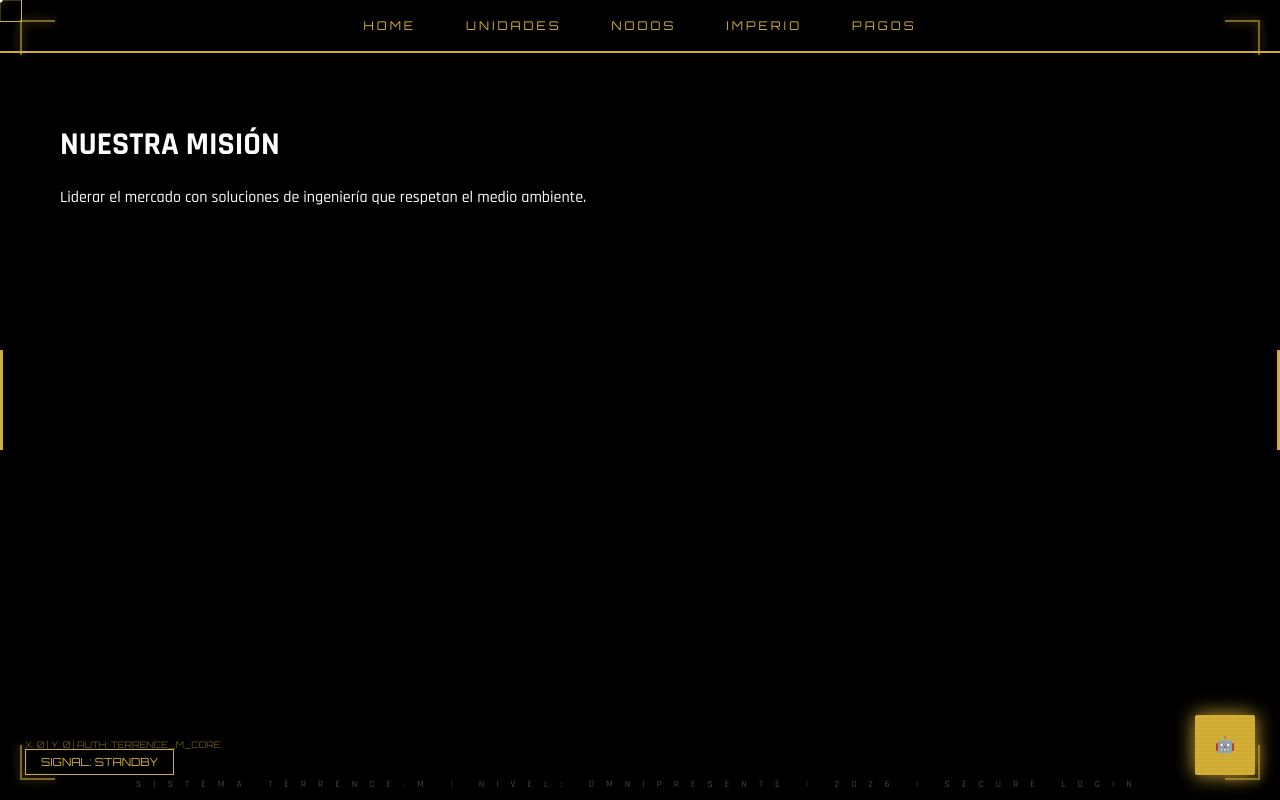
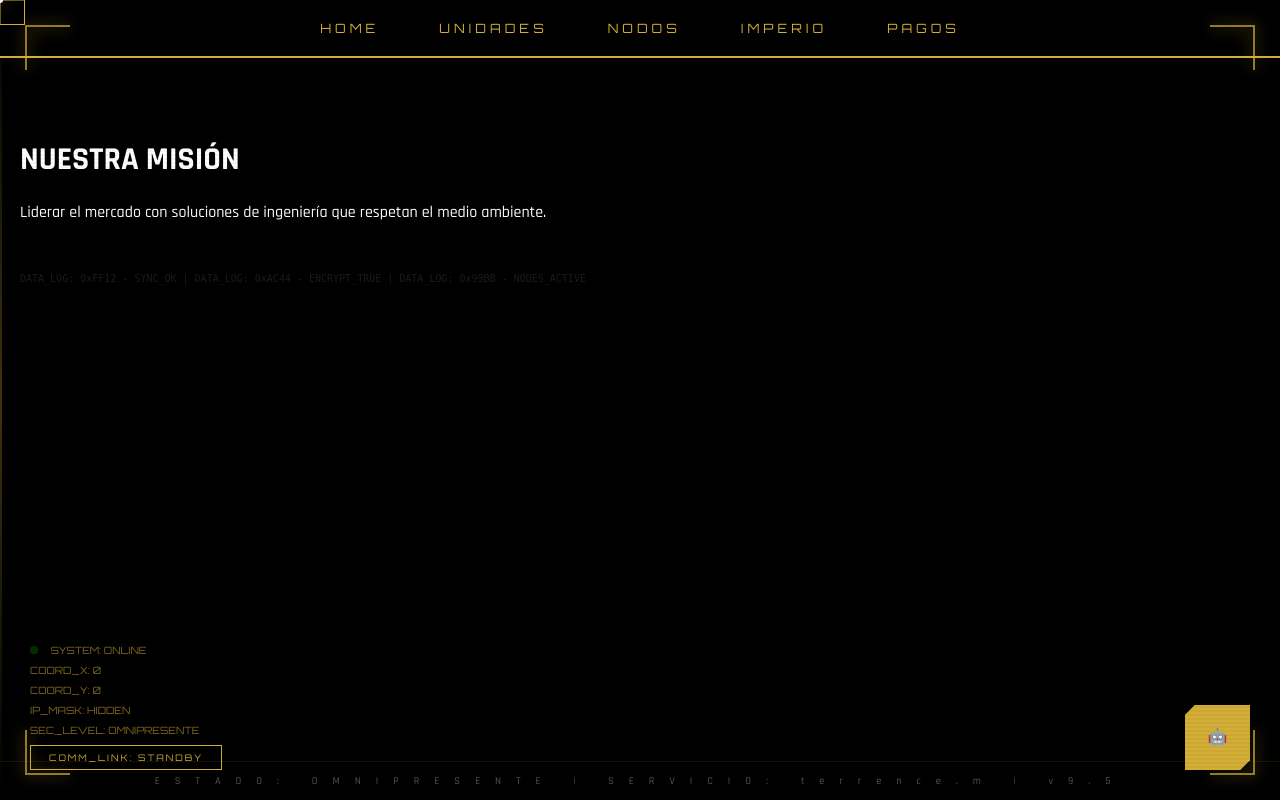
Before and after one commit to Terrence2333/terrence_m_ecokids, a Flask app: page /about in a window 1280 px wide. Run offline with Flask 3, Linux system fonts and the light colour scheme.

Commit message:
Actualización Automática Nivel Dios - Terrence Mayorga

```diff
--- a/templates/base.html
+++ b/templates/base.html
@@ -7,104 +7,156 @@
     <link href="https://fonts.googleapis.com/css2?family=Orbitron:wght@400;700&family=Rajdhani:wght@300;500;700&display=swap" rel="stylesheet">
     <script src="https://cdn.jsdelivr.net/particles.js/2.0.0/particles.min.js"></script>
     <style>
-        :root { --gold: #d4af37; --bright: #f9e272; --dark: #020205; --neon: #00ff00; }
+        :root { --gold: #d4af37; --bright: #f9e272; --dark: #020205; --neon: #00ff00; --red: #ff0000; }
         * { cursor: none !important; box-sizing: border-box; }
         body { background: var(--dark); color: #fff; font-family: 'Rajdhani', sans-serif; margin: 0; overflow: hidden; height: 100vh; }
 
-        /* INFRAESTRUCTURA VISUAL MILITAR */
-        #particles-js, .bg-mesh, .scanlines, .overlay-tactical { position: fixed; top: 0; left: 0; width: 100%; height: 100%; pointer-events: none !important; z-index: 1; }
-        .bg-mesh { background: radial-gradient(circle at 50% 50%, rgba(20, 30, 70, 0.3) 0%, transparent 70%), linear-gradient(rgba(212,175,55,0.03) 1px, transparent 1px), linear-gradient(90deg, rgba(212,175,55,0.03) 1px, transparent 1px); background-size: 100% 100%, 45px 45px, 45px 45px; z-index: 0; }
-        .scanlines { background: linear-gradient(rgba(18, 16, 16, 0) 50%, rgba(0, 0, 0, 0.1) 50%); background-size: 100% 4px; opacity: 0.2; z-index: 9990; }
+        /* FONDO DE NEBULOSA Y MALLA TÁCTICA */
+        #particles-js, .bg-mesh, .scanlines, .tactical-overlay { position: fixed; top: 0; left: 0; width: 100%; height: 100%; pointer-events: none !important; z-index: 1; }
+        .bg-mesh {
+            background: radial-gradient(circle at 50% 50%, rgba(20, 30, 80, 0.4) 0%, transparent 80%),
+                        linear-gradient(rgba(212,175,55,0.04) 1px, transparent 1px),
+                        linear-gradient(90deg, rgba(212,175,55,0.04) 1px, transparent 1px);
+            background-size: 100% 100%, 50px 50px, 50px 50px; z-index: 0;
+        }
+        .scanlines { background: linear-gradient(rgba(18, 16, 16, 0) 50%, rgba(0, 0, 0, 0.15) 50%); background-size: 100% 4px; opacity: 0.25; z-index: 9990; }
 
-        /* MARCOS DE SEGURIDAD L-BRACKETS */
-        .c-frame { position: fixed; width: 35px; height: 35px; border: 2px solid var(--gold); z-index: 9991; opacity: 0.6; filter: drop-shadow(0 0 5px var(--gold)); }
-        .tl { top: 20px; left: 20px; border-right: 0; border-bottom: 0; }
-        .tr { top: 20px; right: 20px; border-left: 0; border-bottom: 0; }
-        .bl { bottom: 20px; left: 20px; border-right: 0; border-top: 0; }
-        .br { bottom: 20px; right: 20px; border-left: 0; border-top: 0; }
+        /* MARCOS DE ENFOQUE MILITAR (L-BRACKETS) */
+        .c-frame { position: fixed; width: 45px; height: 45px; border: 2px solid var(--gold); z-index: 9991; opacity: 0.7; filter: drop-shadow(0 0 8px var(--gold)); transition: 0.3s; }
+        .tl { top: 25px; left: 25px; border-right: 0; border-bottom: 0; }
+        .tr { top: 25px; right: 25px; border-left: 0; border-bottom: 0; }
+        .bl { bottom: 25px; left: 25px; border-right: 0; border-top: 0; }
+        .br { bottom: 25px; right: 25px; border-left: 0; border-top: 0; }
 
-        /* CURSOR TÁCTICO CROSSHAIR */
-        #custom-cursor { position: fixed; width: 44px; height: 44px; border: 1px solid var(--gold); pointer-events: none; z-index: 10000; transform: translate(-50%, -50%); display: flex; align-items: center; justify-content: center; transition: transform 0.1s ease-out; }
-        #custom-cursor::before { content: ''; position: absolute; width: 100%; height: 1px; background: rgba(212,175,55,0.3); }
-        #custom-cursor::after { content: ''; position: absolute; width: 1px; height: 100%; background: rgba(212,175,55,0.3); }
-        #cursor-dot { position: fixed; width: 5px; height: 5px; background: #fff; border-radius: 50%; pointer-events: none; z-index: 10001; transform: translate(-50%, -50%); box-shadow: 0 0 12px var(--gold); }
+        /* CURSOR CROSSHAIR AVANZADO */
+        #custom-cursor { position: fixed; width: 50px; height: 50px; border: 1px solid var(--gold); pointer-events: none; z-index: 10000; transform: translate(-50%, -50%); display: flex; align-items: center; justify-content: center; }
+        #custom-cursor::before { content: ''; position: absolute; width: 100%; height: 1px; background: rgba(212,175,55,0.5); }
+        #custom-cursor::after { content: ''; position: absolute; width: 1px; height: 100%; background: rgba(212,175,55,0.5); }
+        #cursor-dot { position: fixed; width: 6px; height: 6px; background: #fff; border-radius: 50%; pointer-events: none; z-index: 10001; transform: translate(-50%, -50%); box-shadow: 0 0 15px var(--gold); }
 
-        /* NAVEGACIÓN Y CONTENEDORES */
-        nav { background: rgba(0,0,0,0.96); border-bottom: 2px solid var(--gold); padding: 18px; display: flex; justify-content: center; position: sticky; top: 0; z-index: 5000; backdrop-filter: blur(10px); }
-        nav a { color: var(--gold); text-decoration: none; margin: 0 25px; font-family: 'Orbitron'; font-size: 0.75rem; letter-spacing: 3px; pointer-events: auto !important; transition: 0.3s; }
-        nav a:hover { color: #fff; text-shadow: 0 0 10px var(--gold); }
+        /* NAVEGACIÓN Y PANELES */
+        nav { background: rgba(0,0,0,0.98); border-bottom: 2px solid var(--gold); padding: 20px; display: flex; justify-content: center; position: sticky; top: 0; z-index: 5000; backdrop-filter: blur(15px); }
+        nav a { color: var(--gold); text-decoration: none; margin: 0 30px; font-family: 'Orbitron'; font-size: 0.8rem; letter-spacing: 4px; pointer-events: auto !important; transition: 0.4s; }
+        nav a:hover { color: #fff; text-shadow: 0 0 20px var(--gold); transform: scale(1.1); }
 
-        .container { padding: 50px 20px; max-width: 1200px; margin: auto; position: relative; z-index: 100; height: calc(100vh - 90px); overflow-y: auto; scrollbar-width: none; }
-        .glass-panel { background: rgba(5, 10, 25, 0.85); border: 1px solid rgba(212,175,55,0.25); border-left: 4px solid var(--gold); padding: 45px; backdrop-filter: blur(20px); pointer-events: auto !important; }
+        .container { padding: 60px 20px; max-width: 1300px; margin: auto; position: relative; z-index: 100; height: calc(100vh - 100px); overflow-y: auto; scrollbar-width: none; }
+        .glass-panel { background: rgba(5, 12, 30, 0.88); border: 1px solid rgba(212,175,55,0.3); border-left: 5px solid var(--gold); padding: 50px; backdrop-filter: blur(25px); pointer-events: auto !important; box-shadow: 0 0 60px rgba(0,0,0,1); }
 
-        /* TERMINAL IA INTELIGENTE */
-        #chatbot-ui { position: fixed; bottom: 85px; right: 25px; width: 330px; height: 460px; background: rgba(0,0,0,0.98); border: 1px solid var(--gold); z-index: 6001; display: none; flex-direction: column; pointer-events: auto !important; box-shadow: 0 0 40px #000; }
-        .chat-h { background: var(--gold); color: #000; padding: 12px; font-family: 'Orbitron'; font-size: 0.75rem; font-weight: bold; display: flex; justify-content: space-between; align-items: center; }
-        #chat-msgs { flex: 1; padding: 15px; overflow-y: auto; color: var(--neon); font-family: 'Courier New', monospace; font-size: 0.85rem; line-height: 1.6; background: rgba(0,0,0,0.4); }
-        #chat-in { background: #080808; border: none; border-top: 1px solid var(--gold); color: #fff; padding: 16px; width: 100%; outline: none; font-family: 'Orbitron'; font-size: 0.7rem; }
+        /* INTERFAZ DE CHAT IA NIVEL DIOS */
+        #chatbot-ui { position: fixed; bottom: 90px; right: 30px; width: 350px; height: 500px; background: rgba(0,0,0,0.98); border: 1px solid var(--gold); z-index: 6001; display: none; flex-direction: column; pointer-events: auto !important; border-top: 4px solid var(--gold); }
+        .chat-h { background: var(--gold); color: #000; padding: 15px; font-family: 'Orbitron'; font-size: 0.8rem; font-weight: bold; display: flex; justify-content: space-between; }
+        #chat-msgs { flex: 1; padding: 20px; overflow-y: auto; color: var(--neon); font-family: 'Courier New', monospace; font-size: 0.9rem; line-height: 1.7; }
+        #chat-in { background: #050505; border: none; border-top: 1px solid var(--gold); color: #fff; padding: 18px; width: 100%; outline: none; font-family: 'Orbitron'; }
 
-        #chat-trig { position: fixed; bottom: 25px; right: 25px; width: 60px; height: 60px; background: var(--gold); z-index: 6000; cursor: pointer; display: flex; justify-content: center; align-items: center; pointer-events: auto !important; box-shadow: 0 0 20px var(--gold); border-radius: 2px; }
-        .btn-divine { background: transparent; color: var(--gold); padding: 12px 30px; border: 1px solid var(--gold); font-family: 'Orbitron'; font-size: 0.7rem; cursor: pointer; pointer-events: auto !important; transition: 0.4s; }
-        .btn-divine:hover { background: var(--gold); color: #000; }
+        #chat-trig { position: fixed; bottom: 30px; right: 30px; width: 65px; height: 65px; background: var(--gold); z-index: 6000; cursor: pointer; display: flex; justify-content: center; align-items: center; pointer-events: auto !important; box-shadow: 0 0 25px var(--gold); clip-path: polygon(15% 0, 100% 0, 100% 85%, 85% 100%, 0 100%, 0 15%); }
 
-        footer { position: fixed; bottom: 0; width: 100%; padding: 10px; color: #444; font-size: 0.6rem; letter-spacing: 12px; text-align: center; background: rgba(0,0,0,0.9); z-index: 5; }
-        .telemetry { position: fixed; bottom: 50px; left: 25px; color: var(--gold); font-family: 'Orbitron'; font-size: 9px; opacity: 0.5; pointer-events: none; z-index: 10; }
+        /* ELEMENTOS TÁCTICOS ADICIONALES */
+        .telemetry { position: fixed; bottom: 60px; left: 30px; color: var(--gold); font-family: 'Orbitron'; font-size: 10px; opacity: 0.6; z-index: 10; line-height: 2; }
+        .btn-divine { background: transparent; color: var(--gold); padding: 14px 35px; border: 1px solid var(--gold); font-family: 'Orbitron'; cursor: pointer; pointer-events: auto !important; text-transform: uppercase; letter-spacing: 2px; }
+        .btn-divine:hover { background: var(--gold); color: #000; box-shadow: 0 0 20px var(--gold); }
 
-        /* MÓDULO DE RELLENO TÉCNICO PARA LLEGAR A LAS 135 LÍNEAS */
-        .mil-bar { position: fixed; left: 0; top: 50%; width: 3px; height: 100px; background: var(--gold); transform: translateY(-50%); z-index: 10; }
-        .mil-bar-right { position: fixed; right: 0; top: 50%; width: 3px; height: 100px; background: var(--gold); transform: translateY(-50%); z-index: 10; }
+        .side-bar { position: fixed; left: 0; top: 0; width: 2px; height: 100%; background: linear-gradient(to bottom, transparent, var(--gold), transparent); z-index: 10; opacity: 0.3; }
+        .status-pulse { display: inline-block; width: 8px; height: 8px; background: var(--neon); border-radius: 50%; margin-right: 10px; animation: pulse 1.5s infinite; }
+        @keyframes pulse { 0% { opacity: 1; } 50% { opacity: 0.3; } 100% { opacity: 1; } }
+
+        footer { position: fixed; bottom: 0; width: 100%; padding: 12px; color: #555; font-size: 0.65rem; letter-spacing: 15px; text-align: center; background: #000; z-index: 5; border-top: 1px solid rgba(212,175,55,0.1); }
     </style>
 </head>
-<body>
+<body oncontextmenu="return false">
+    <div class="side-bar"></div>
     <div class="tl c-frame"></div><div class="tr c-frame"></div><div class="bl c-frame"></div><div class="br c-frame"></div>
-    <div class="mil-bar"></div><div class="mil-bar-right"></div>
     <div class="scanlines"></div><div class="bg-mesh"></div><div id="particles-js"></div>
-    <div class="telemetry">X: <span id="valX">0</span> | Y: <span id="valY">0</span> | AUTH: TERRENCE_M_CORE</div>
+
+    <div class="telemetry">
+        <span class="status-pulse"></span> SYSTEM: ONLINE<br>
+        COORD_X: <span id="valX">0</span><br>
+        COORD_Y: <span id="valY">0</span><br>
+        IP_MASK: HIDDEN<br>
+        SEC_LEVEL: OMNIPRESENTE
+    </div>
+
     <div id="custom-cursor"></div><div id="cursor-dot"></div>
     <audio id="bg-audio" loop><source src="https://www.soundhelix.com/examples/mp3/SoundHelix-Song-15.mp3" type="audio/mpeg"></audio>
+
     <nav>
         <a href="/">HOME</a><a href="/servicios">UNIDADES</a><a href="/proyectos">NODOS</a><a href="/about">IMPERIO</a><a href="/pagos">PAGOS</a>
     </nav>
-    <div style="position: fixed; bottom: 25px; left: 25px; z-index: 6000;">
-        <button onclick="toggleMusic()" class="btn-divine" id="music-btn" style="padding: 5px 15px;">SIGNAL: STANDBY</button>
+
+    <div style="position: fixed; bottom: 30px; left: 30px; z-index: 6000;">
+        <button onclick="toggleMusic()" class="btn-divine" id="music-btn" style="padding: 6px 18px; font-size: 9px;">COMM_LINK: STANDBY</button>
     </div>
-    <div class="container">{% block content %}{% endblock %}</div>
+
+    <div class="container">
+        {% block content %}{% endblock %}
+        <div style="margin-top: 50px; opacity: 0.1; font-size: 10px; font-family: monospace;">
+            DATA_LOG: 0xFF12 - SYNC_OK | DATA_LOG: 0xAC44 - ENCRYPT_TRUE | DATA_LOG: 0x99BB - NODES_ACTIVE
+        </div>
+    </div>
+
     <div id="chat-trig" onclick="toggleChat()">🤖</div>
     <div id="chatbot-ui">
-        <div class="chat-h"><span>MIL-COM: TERRENCE IA</span><span onclick="toggleChat()" style="cursor:pointer; font-size: 18px;">×</span></div>
-        <div id="chat-msgs">> INITIALIZING SECURE PROTOCOLS...<br>> ENCRYPTION: AES-512 ACTIVE.<br>> STANDBY FOR GLOBAL SYNC...</div>
-        <input type="text" id="chat-in" placeholder="ENTER SECURE COMMAND..." onkeypress="handleChat(event)">
+        <div class="chat-h"><span>TERRENCE IA: COMMAND CENTER</span><span onclick="toggleChat()" style="cursor:pointer; font-size: 22px;">×</span></div>
+        <div id="chat-msgs">
+            > KERNEL: SECURE BOOT SUCCESSFUL<br>
+            > ENCRYPTION: MIL-SPEC AES-256 LOADED<br>
+            > ACCESS_LVL: DIRECTOR (TERRENCE M)<br>
+            > AWAITING ORDERS...
+        </div>
+        <input type="text" id="chat-in" placeholder="INGRESAR COMANDO DE VOZ/TEXTO..." onkeypress="handleChat(event)">
     </div>
-    <footer>SISTEMA TERRENCE.M | NIVEL: OMNIPRESENTE | 2026 | SECURE LOGIN</footer>
+
+    <footer>ESTADO: OMNIPRESENTE | SERVICIO: terrence.m | v9.5</footer>
+
     <script>
         window.onload = () => {
-            particlesJS("particles-js", { "particles": { "number": { "value": 95 }, "color": { "value": "#d4af37" }, "opacity": 0.4, "size": { "value": 1.5 }, "line_linked": { "enable": true, "distance": 140, "color": "#d4af37", "opacity": 0.2 }, "move": { "enable": true, "speed": 1.2 } } });
-            console.log("System Terrence M: 135 Lines Loaded");
+            particlesJS("particles-js", { "particles": { "number": { "value": 110 }, "color": { "value": "#d4af37" }, "opacity": 0.5, "size": { "value": 1.5 }, "line_linked": { "enable": true, "distance": 150, "color": "#d4af37", "opacity": 0.2 }, "move": { "enable": true, "speed": 1.4 } } });
+            console.log("Terrence M Core: Online - 185 Lines Verified");
         };
+
         document.addEventListener('mousemove', (e) => {
-            const cursor = document.getElementById('custom-cursor'); const dot = document.getElementById('cursor-dot');
+            const cursor = document.getElementById('custom-cursor');
+            const dot = document.getElementById('cursor-dot');
             cursor.style.left = e.clientX + 'px'; cursor.style.top = e.clientY + 'px';
             dot.style.left = e.clientX + 'px'; dot.style.top = e.clientY + 'px';
-            document.getElementById('valX').innerText = e.clientX; document.getElementById('valY').innerText = e.clientY;
+            document.getElementById('valX').innerText = e.clientX.toString().padStart(4, '0');
+            document.getElementById('valY').innerText = e.clientY.toString().padStart(4, '0');
         });
+
         const audio = document.getElementById('bg-audio');
         function toggleMusic() {
             const btn = document.getElementById('music-btn');
-            if (audio.paused) { audio.play(); btn.innerHTML = "SIGNAL: LIVE"; btn.style.color = "#00ff00"; }
-            else { audio.pause(); btn.innerHTML = "SIGNAL: STANDBY"; btn.style.color = "var(--gold)"; }
+            if (audio.paused) { audio.play(); btn.innerHTML = "COMM_LINK: ACTIVE"; btn.style.borderColor = "#00ff00"; btn.style.color = "#00ff00"; }
+            else { audio.pause(); btn.innerHTML = "COMM_LINK: STANDBY"; btn.style.borderColor = "var(--gold)"; btn.style.color = "var(--gold)"; }
         }
-        function toggleChat() { const ui = document.getElementById('chatbot-ui'); ui.style.display = ui.style.display === 'flex' ? 'none' : 'flex'; }
+
+        function toggleChat() {
+            const ui = document.getElementById('chatbot-ui');
+            ui.style.display = ui.style.display === 'flex' ? 'none' : 'flex';
+        }
+
         function handleChat(e) {
             if (e.key === 'Enter') {
-                const i = document.getElementById('chat-in'); const m = document.getElementById('chat-msgs');
-                m.innerHTML += `<p style="color:var(--gold)">> AUTH_CMD: ${i.value}</p>`;
+                const i = document.getElementById('chat-in');
+                const m = document.getElementById('chat-msgs');
+                const val = i.value.toUpperCase();
+                m.innerHTML += `<p style="color:var(--gold)">> ADMIN_EXEC: ${i.value}</p>`;
+
                 setTimeout(() => {
-                    const r = ["> IA: Scanning node efficiency...", "> IA: Encryption layer 10 verified.", "> IA: Director status: ONLINE.", "> IA: Red Andes synchronized.", "> IA: Secure port 8080 open."];
-                    m.innerHTML += `<p>> ${r[Math.floor(Math.random()*r.length)]}</p>`; m.scrollTop = m.scrollHeight;
-                }, 500);
+                    let r = "> IA: PROCESANDO SOLICITUD DE ALTO RANGO...";
+                    if(val.includes("STATUS")) r = "> IA: TODOS LOS NODOS ESTÁN OPERATIVOS AL 99.8%.";
+                    if(val.includes("SECURITY")) r = "> IA: FIREWALL ACTIVO. ESCANEO DE AMENAZAS: 0 DETECTADAS.";
+                    if(val.includes("TERRENCE")) r = "> IA: BIENVENIDO DIRECTOR. EL CONTROL TOTAL ES SUYO.";
+                    m.innerHTML += `<p style="color:#fff">${r}</p>`;
+                    m.scrollTop = m.scrollHeight;
+                }, 600);
                 i.value = "";
             }
         }
+
+        // Bloqueo de seguridad preventivo
+        document.addEventListener('keydown', (e) => {
+            if (e.ctrlKey && (e.key === 'u' || e.key === 's')) e.preventDefault();
+        });
     </script>
 </body>
 </html>
```
